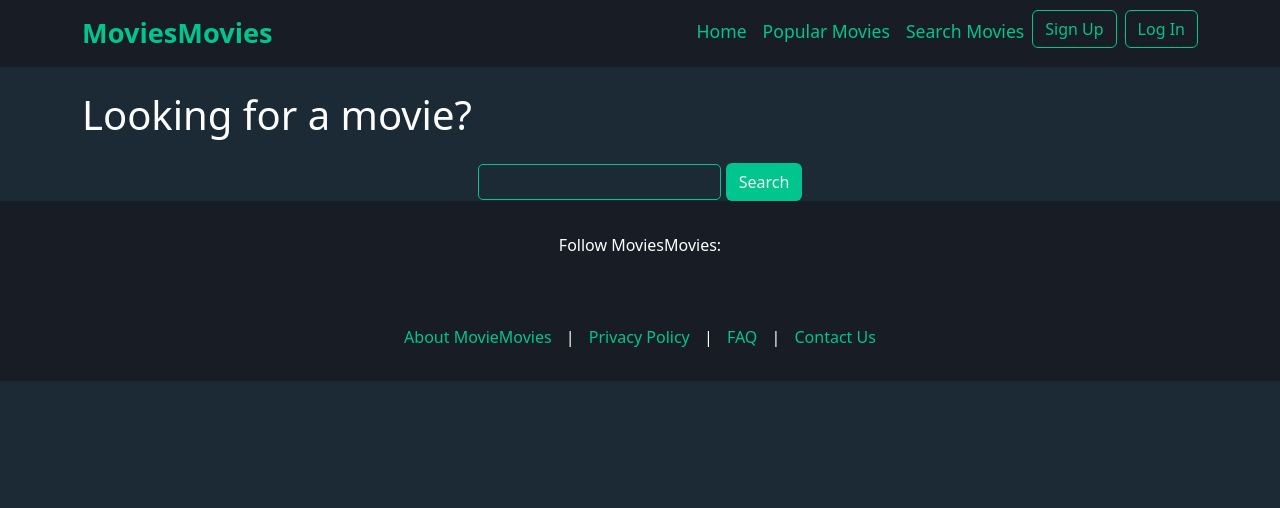
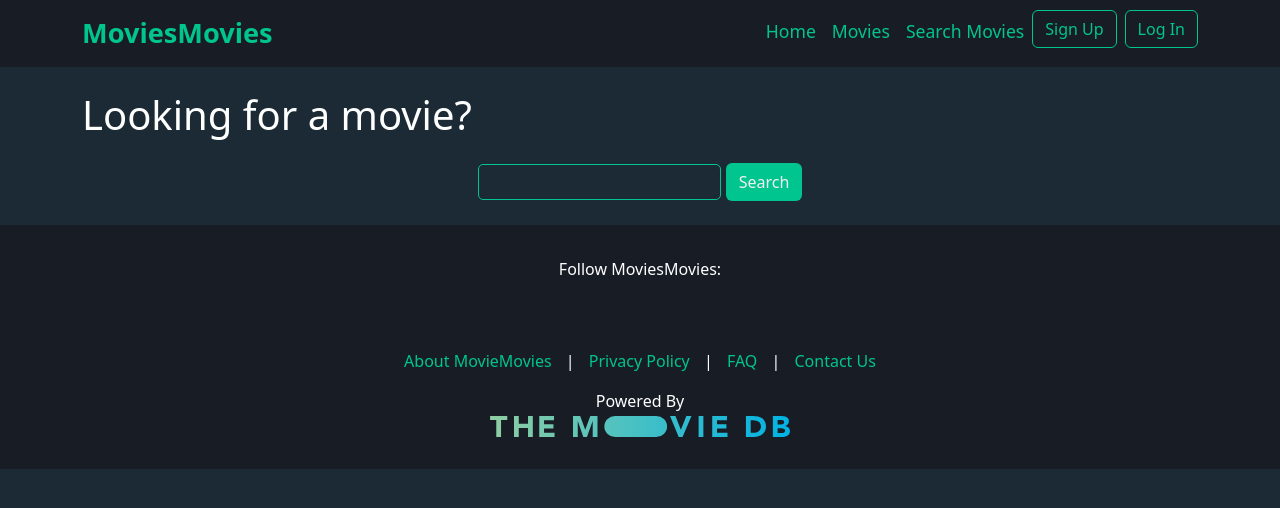
Before and after one commit to ViuleDev/sprint-9-main, a Nuxt app: page /search in a window 1280 px wide. Shown: the top 508 px of the page. Built offline with nearby package versions, Linux system fonts and the light colour scheme.

Commit message:
added cred image to data provider

```diff
--- a/components/Footer.vue
+++ b/components/Footer.vue
@@ -12,6 +12,11 @@
       <div class="links">
         <a href="#">About MovieMovies</a> | <a href="#">Privacy Policy</a> | <a href="#">FAQ</a> |
         <a href="#">Contact Us</a>
+      </div>
+
+      <div class="creds">
+        <p>Powered By</p>
+        <img src="@/assets/img/moviedb.svg" alt="" />
       </div>
     </footer>
   </div>
@@ -54,4 +59,8 @@ footer div {
 .links a:hover {
   color: #f1f1f1;
 }
+
+.creds img {
+  width: 300px;
+}
 </style>
--- a/components/MovieTable.vue
+++ b/components/MovieTable.vue
@@ -21,7 +21,11 @@ const props = defineProps(["movie", "route", "imgSrc"]);
   font-weight: 400;
 }
 .movie-title:hover {
-  color: #feffff;
+  color: #f1f1f1;
+}
+
+.movie-table-card img {
+  border-radius: 10px;
 }
 
 .movie a {
--- a/components/Navbar.vue
+++ b/components/Navbar.vue
@@ -22,7 +22,7 @@ const store = useMainStore();
                 <NuxtLink to="/" class="nav-link" aria-current="page">Home</NuxtLink>
               </li>
               <li class="nav-item">
-                <NuxtLink to="/movies" class="nav-link">Popular Movies</NuxtLink>
+                <NuxtLink to="/movies" class="nav-link">Movies</NuxtLink>
               </li>
               <li class="nav-item">
                 <NuxtLink to="/search" class="nav-link">Search Movies</NuxtLink>
--- a/pages/movies/[id].vue
+++ b/pages/movies/[id].vue
@@ -53,6 +53,10 @@ store.fetchSingleMovie(id);
   position: relative;
 }
 
+.movie-poster img {
+  border-radius: 10px;
+}
+
 .movie-details {
   background: rgba(0, 0, 0, 0.4);
   color: #f1f1f1;
--- a/pages/movies/index.vue
+++ b/pages/movies/index.vue
@@ -6,9 +6,9 @@ store.getPopularMovies();
 
 <template>
   <div class="top-movies">
-    <h1 class="my-4">Popular Movies</h1>
+    <h1 class="my-4">Browse Movies</h1>
     <div class="row text-center">
-      <MovieTable v-for="movie in store.popularMovies" :movie="movie" :route="`/movies/${movie.id}`" :imgSrc="`https://image.tmdb.org/t/p/w200${movie.poster_path}`" class="col col-md-4 col-xl-3 col-xxl-2 my-3 movie" />
+      <MovieTable v-for="movie in store.popularMovies" :movie="movie" :route="`/movies/${movie.id}`" :imgSrc="`https://image.tmdb.org/t/p/w200${movie.poster_path}`" class="col col-md-4 col-xl-3 col-xxl-2 my-3 movie py-2" />
     </div>
     <div class="text-center">
       <button class="btn custom-btn my-4" @click="store.fetchMoreMovies()">LOAD MORE MOVIES</button>
--- a/pages/search.vue
+++ b/pages/search.vue
@@ -6,7 +6,7 @@ const store = useMainStore();
 <template>
   <div>
     <h1 class="my-4">Looking for a movie?</h1>
-    <form class="form text-center" @submit.prevent="store.searchMovie">
+    <form class="form text-center my-4" @submit.prevent="store.searchMovie">
       <input type="text" v-model="store.searchQuery" />
       <button class="btn custom-btn">Search</button>
     </form>
```
Also changed, not shown: assets/img/moviedb.svg (added).
